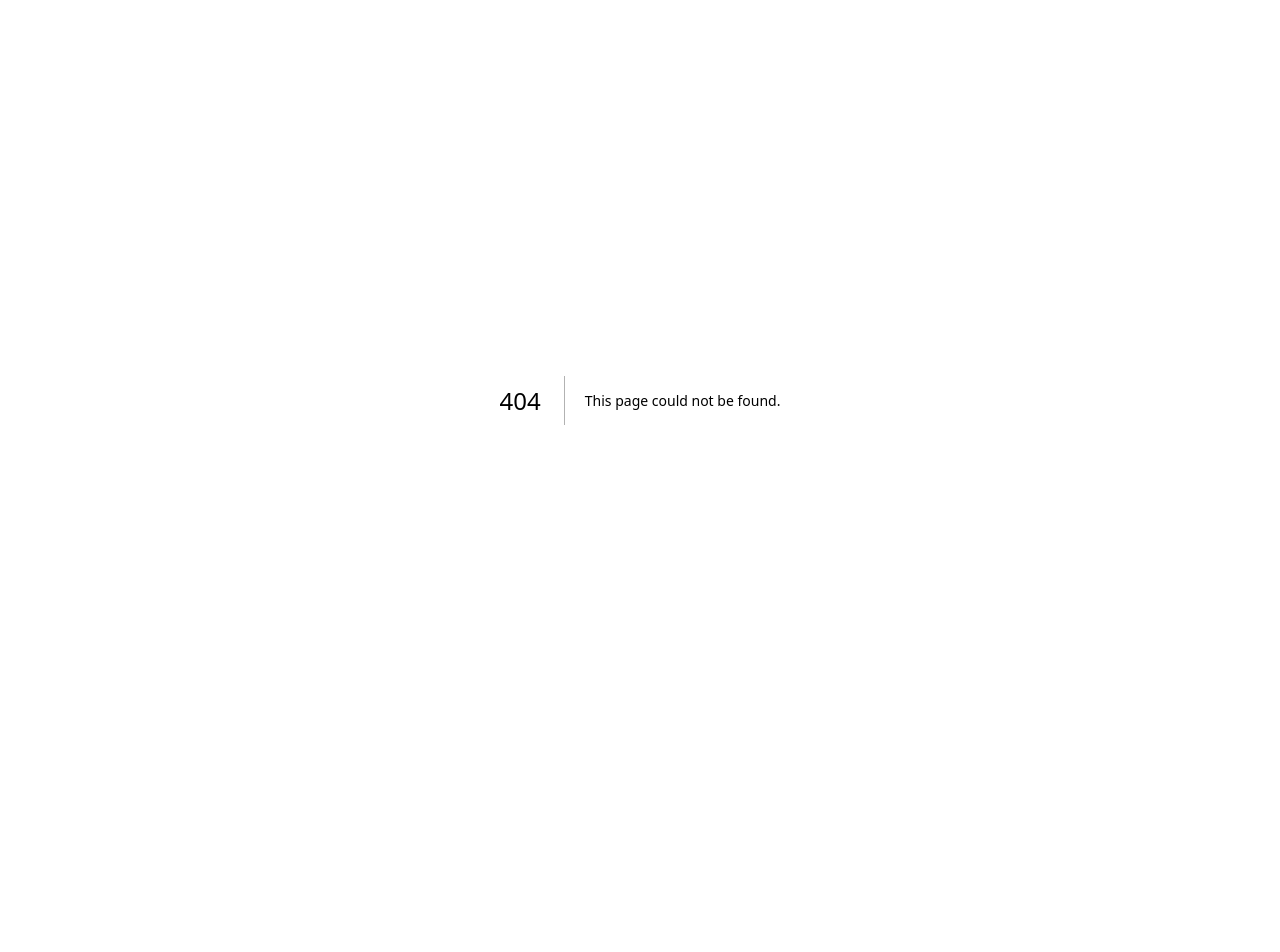
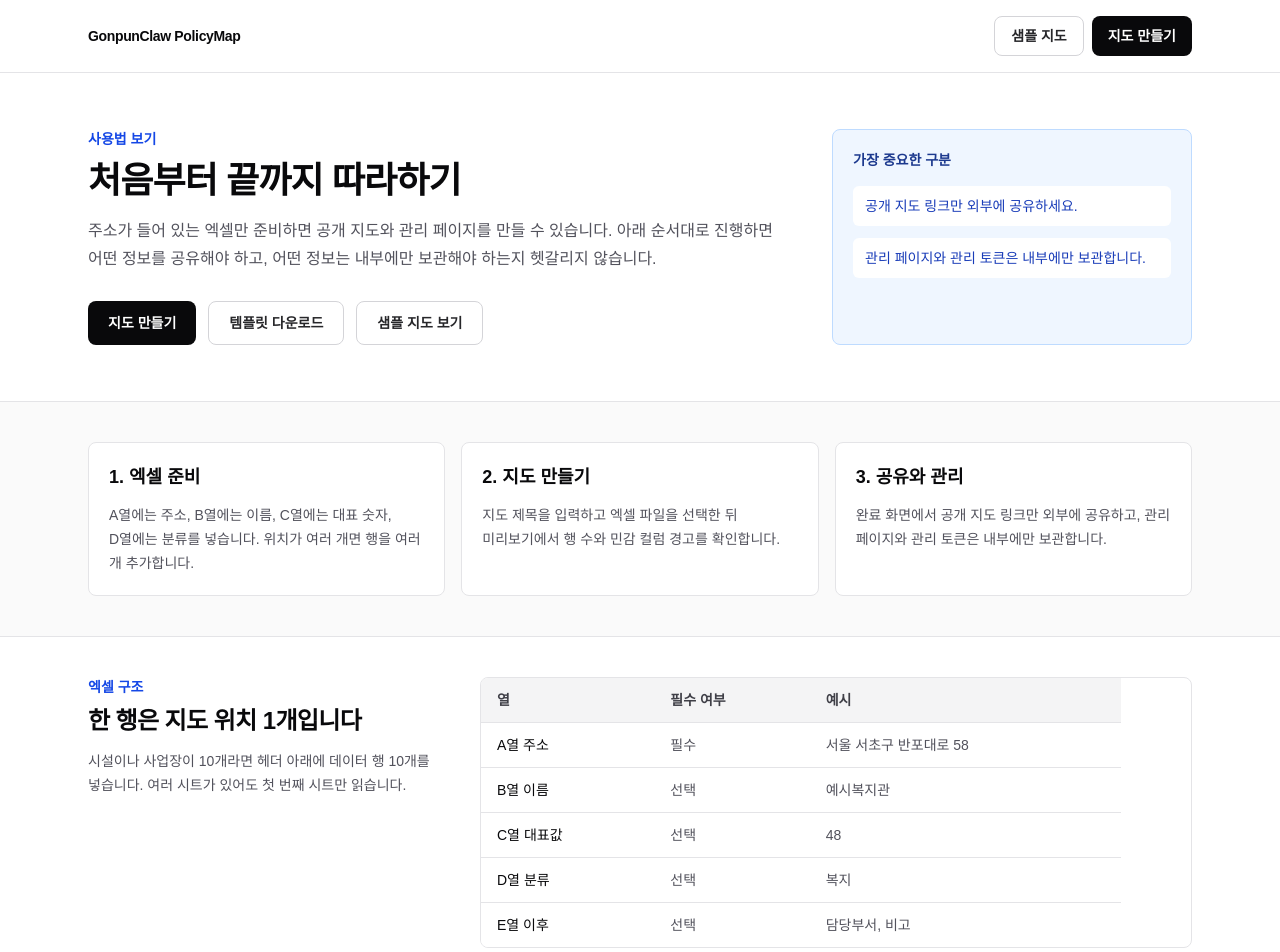
Before and after one commit to hosungseo/gonpunclaw-policymap, a Next.js app: page /guide in a window 1280 px wide. Before the commit this address had no page. Shown: the top 952 px of the page. Before the commit the page ends 800 px from the top, so only its background shows below. Built offline with nearby package versions, Linux system fonts and the light colour scheme.

Commit message:
feat: add in-app guide

```diff
--- /dev/null
+++ b/src/app/guide/page.tsx
@@ -0,0 +1,174 @@
+import Link from "next/link";
+
+export const metadata = {
+  title: "사용법 · GonpunClaw PolicyMap",
+  description: "엑셀 주소 목록으로 정책 지도를 만드는 방법을 단계별로 안내합니다.",
+};
+
+const QUICK_STEPS = [
+  {
+    title: "1. 엑셀 준비",
+    body: "A열에는 주소, B열에는 이름, C열에는 대표 숫자, D열에는 분류를 넣습니다. 위치가 여러 개면 행을 여러 개 추가합니다.",
+  },
+  {
+    title: "2. 지도 만들기",
+    body: "지도 제목을 입력하고 엑셀 파일을 선택한 뒤 미리보기에서 행 수와 민감 컬럼 경고를 확인합니다.",
+  },
+  {
+    title: "3. 공유와 관리",
+    body: "완료 화면에서 공개 지도 링크만 외부에 공유하고, 관리 페이지와 관리 토큰은 내부에만 보관합니다.",
+  },
+];
+
+const COLUMN_GUIDE = [
+  ["A열 주소", "필수", "서울 서초구 반포대로 58"],
+  ["B열 이름", "선택", "예시복지관"],
+  ["C열 대표값", "선택", "48"],
+  ["D열 분류", "선택", "복지"],
+  ["E열 이후", "선택", "담당부서, 비고"],
+];
+
+const TROUBLESHOOTING = [
+  {
+    title: "주소 변환에 실패했을 때",
+    body: "도로명 주소처럼 구체적으로 고치면 성공률이 올라갑니다. 관리 페이지에서 실패 주소만 다시 시도할 수 있습니다.",
+  },
+  {
+    title: "민감 컬럼 경고가 보일 때",
+    body: "전화번호, 이메일, 계좌, 주민번호, 상세주소처럼 공개하면 안 되는 열은 삭제한 뒤 업로드합니다.",
+  },
+  {
+    title: "업로드 후 내용을 바꾸고 싶을 때",
+    body: "관리 페이지에서 제목, 설명, 공개 여부를 바꾸거나 새 엑셀 파일로 전체 데이터를 교체할 수 있습니다.",
+  },
+];
+
+export default function GuidePage() {
+  return (
+    <main className="min-h-dvh bg-zinc-50 text-zinc-950 dark:bg-zinc-950 dark:text-zinc-50">
+      <section className="border-b border-zinc-200 bg-white dark:border-zinc-800 dark:bg-zinc-950">
+        <div className="mx-auto flex w-full max-w-6xl items-center justify-between gap-4 px-6 py-4">
+          <Link href="/" className="text-sm font-semibold tracking-tight text-zinc-950 dark:text-white">
+            GonpunClaw PolicyMap
+          </Link>
+          <div className="flex items-center gap-2">
+            <Link
+              href="/demo"
+              className="hidden min-h-10 items-center rounded-lg border border-zinc-300 bg-white px-4 text-sm font-semibold text-zinc-800 hover:bg-zinc-50 sm:inline-flex dark:border-zinc-700 dark:bg-zinc-950 dark:text-zinc-100 dark:hover:bg-zinc-900"
+            >
+              샘플 지도
+            </Link>
+            <Link
+              href="/upload"
+              className="inline-flex min-h-10 items-center rounded-lg bg-zinc-950 px-4 text-sm font-semibold text-white hover:bg-zinc-800 dark:bg-white dark:text-zinc-950 dark:hover:bg-zinc-200"
+            >
+              지도 만들기
+            </Link>
+          </div>
+        </div>
+      </section>
+
+      <section className="border-b border-zinc-200 bg-white dark:border-zinc-800 dark:bg-zinc-950">
+        <div className="mx-auto grid w-full max-w-6xl gap-8 px-6 py-10 lg:grid-cols-[1fr_360px] lg:py-14">
+          <div>
+            <p className="text-sm font-semibold text-blue-700 dark:text-blue-400">사용법 보기</p>
+            <h1 className="mt-3 max-w-3xl text-3xl font-semibold tracking-tight sm:text-4xl">
+              처음부터 끝까지 따라하기
+            </h1>
+            <p className="mt-4 max-w-3xl text-base leading-7 text-zinc-600 dark:text-zinc-300">
+              주소가 들어 있는 엑셀만 준비하면 공개 지도와 관리 페이지를 만들 수 있습니다. 아래 순서대로
+              진행하면 어떤 정보를 공유해야 하고, 어떤 정보는 내부에만 보관해야 하는지 헷갈리지 않습니다.
+            </p>
+            <div className="mt-7 flex flex-col gap-3 sm:flex-row sm:flex-wrap">
+              <Link
+                href="/upload"
+                className="inline-flex min-h-11 items-center justify-center rounded-lg bg-zinc-950 px-5 text-sm font-semibold text-white hover:bg-zinc-800 dark:bg-white dark:text-zinc-950 dark:hover:bg-zinc-200"
+              >
+                지도 만들기
+              </Link>
+              <Link
+                href="/template.xlsx"
+                className="inline-flex min-h-11 items-center justify-center rounded-lg border border-zinc-300 bg-white px-5 text-sm font-semibold text-zinc-800 hover:bg-zinc-50 dark:border-zinc-700 dark:bg-zinc-950 dark:text-zinc-100 dark:hover:bg-zinc-900"
+              >
+                템플릿 다운로드
+              </Link>
+              <Link
+                href="/demo"
+                className="inline-flex min-h-11 items-center justify-center rounded-lg border border-zinc-300 bg-white px-5 text-sm font-semibold text-zinc-800 hover:bg-zinc-50 dark:border-zinc-700 dark:bg-zinc-950 dark:text-zinc-100 dark:hover:bg-zinc-900"
+              >
+                샘플 지도 보기
+              </Link>
+            </div>
+          </div>
+
+          <aside className="rounded-lg border border-blue-200 bg-blue-50 p-5 dark:border-blue-900 dark:bg-blue-950">
+            <p className="text-sm font-semibold text-blue-900 dark:text-blue-100">가장 중요한 구분</p>
+            <div className="mt-4 space-y-3 text-sm leading-6 text-blue-800 dark:text-blue-200">
+              <p className="rounded-md bg-white px-3 py-2 dark:bg-blue-900/40">
+                공개 지도 링크만 외부에 공유하세요.
+              </p>
+              <p className="rounded-md bg-white px-3 py-2 dark:bg-blue-900/40">
+                관리 페이지와 관리 토큰은 내부에만 보관합니다.
+              </p>
+            </div>
+          </aside>
+        </div>
+      </section>
+
+      <section className="mx-auto w-full max-w-6xl px-6 py-10">
+        <ol className="grid gap-4 md:grid-cols-3">
+          {QUICK_STEPS.map((step) => (
+            <li key={step.title} className="rounded-lg border border-zinc-200 bg-white p-5 dark:border-zinc-800 dark:bg-zinc-900">
+              <h2 className="text-lg font-semibold text-zinc-950 dark:text-white">{step.title}</h2>
+              <p className="mt-3 text-sm leading-6 text-zinc-600 dark:text-zinc-300">{step.body}</p>
+            </li>
+          ))}
+        </ol>
+      </section>
+
+      <section className="border-y border-zinc-200 bg-white dark:border-zinc-800 dark:bg-zinc-950">
+        <div className="mx-auto grid w-full max-w-6xl gap-8 px-6 py-10 lg:grid-cols-[360px_1fr]">
+          <div>
+            <p className="text-sm font-semibold text-blue-700 dark:text-blue-400">엑셀 구조</p>
+            <h2 className="mt-2 text-2xl font-semibold tracking-tight">한 행은 지도 위치 1개입니다</h2>
+            <p className="mt-3 text-sm leading-6 text-zinc-600 dark:text-zinc-300">
+              시설이나 사업장이 10개라면 헤더 아래에 데이터 행 10개를 넣습니다. 여러 시트가 있어도
+              첫 번째 시트만 읽습니다.
+            </p>
+          </div>
+          <div className="overflow-x-auto rounded-lg border border-zinc-200 dark:border-zinc-800">
+            <table className="min-w-[640px] text-left text-sm">
+              <thead className="bg-zinc-100 text-zinc-700 dark:bg-zinc-900 dark:text-zinc-200">
+                <tr>
+                  <th className="px-4 py-3 font-semibold">열</th>
+                  <th className="px-4 py-3 font-semibold">필수 여부</th>
+                  <th className="px-4 py-3 font-semibold">예시</th>
+                </tr>
+              </thead>
+              <tbody className="bg-white dark:bg-zinc-950">
+                {COLUMN_GUIDE.map(([name, required, example]) => (
+                  <tr key={name} className="border-t border-zinc-200 dark:border-zinc-800">
+                    <td className="px-4 py-3 font-medium text-zinc-950 dark:text-zinc-100">{name}</td>
+                    <td className="px-4 py-3 text-zinc-600 dark:text-zinc-300">{required}</td>
+                    <td className="px-4 py-3 text-zinc-600 dark:text-zinc-300">{example}</td>
+                  </tr>
+                ))}
+              </tbody>
+            </table>
+          </div>
+        </div>
+      </section>
+
+      <section className="mx-auto w-full max-w-6xl px-6 py-10">
+        <div className="grid gap-4 lg:grid-cols-3">
+          {TROUBLESHOOTING.map((item) => (
+            <article key={item.title} className="rounded-lg border border-zinc-200 bg-white p-5 dark:border-zinc-800 dark:bg-zinc-900">
+              <h2 className="text-base font-semibold text-zinc-950 dark:text-white">{item.title}</h2>
+              <p className="mt-3 text-sm leading-6 text-zinc-600 dark:text-zinc-300">{item.body}</p>
+            </article>
+          ))}
+        </div>
+      </section>
+    </main>
+  );
+}
--- a/src/app/page.tsx
+++ b/src/app/page.tsx
@@ -53,14 +53,9 @@ export default function Home() {
             <a href="#workflow" className="hover:text-zinc-950 dark:hover:text-white">흐름</a>
             <a href="#capabilities" className="hover:text-zinc-950 dark:hover:text-white">기능</a>
             <Link href="/demo" className="hover:text-zinc-950 dark:hover:text-white">샘플</Link>
-            <a
-              href="https://github.com/hosungseo/gonpunclaw-policymap/blob/main/docs/USER-GUIDE-KO.md"
-              target="_blank"
-              rel="noreferrer"
-              className="hover:text-zinc-950 dark:hover:text-white"
-            >
+            <Link href="/guide" className="hover:text-zinc-950 dark:hover:text-white">
               가이드
-            </a>
+            </Link>
           </nav>
           <Link
             href="/upload"
@@ -118,14 +113,12 @@ export default function Home() {
               >
                 엑셀 템플릿 받기
               </a>
-              <a
-                href="https://github.com/hosungseo/gonpunclaw-policymap/blob/main/docs/USER-GUIDE-KO.md"
-                target="_blank"
-                rel="noreferrer"
+              <Link
+                href="/guide"
                 className="inline-flex min-h-11 items-center justify-center rounded-lg border border-zinc-300 bg-white px-5 text-sm font-semibold text-zinc-800 transition hover:bg-zinc-50 dark:border-zinc-700 dark:bg-zinc-950 dark:text-zinc-100 dark:hover:bg-zinc-900"
               >
                 사용법 보기
-              </a>
+              </Link>
             </div>
 
             <div className="mt-8 flex flex-wrap gap-2">
--- a/src/app/upload/page.tsx
+++ b/src/app/upload/page.tsx
@@ -31,10 +31,8 @@ export default function UploadPage() {
                 템플릿 다운로드
               </Link>
               <Link
-                href="https://github.com/hosungseo/gonpunclaw-policymap/blob/main/docs/USER-GUIDE-KO.md"
+                href="/guide"
                 className="inline-flex min-h-10 items-center rounded-lg border border-zinc-300 bg-white px-4 font-semibold text-zinc-800 hover:bg-zinc-50 dark:border-zinc-700 dark:bg-zinc-950 dark:text-zinc-100 dark:hover:bg-zinc-900"
-                target="_blank"
-                rel="noreferrer"
               >
                 사용법 보기
               </Link>
```
Also changed, not shown: 2 other files (tests, documents, lock files or other folders).
